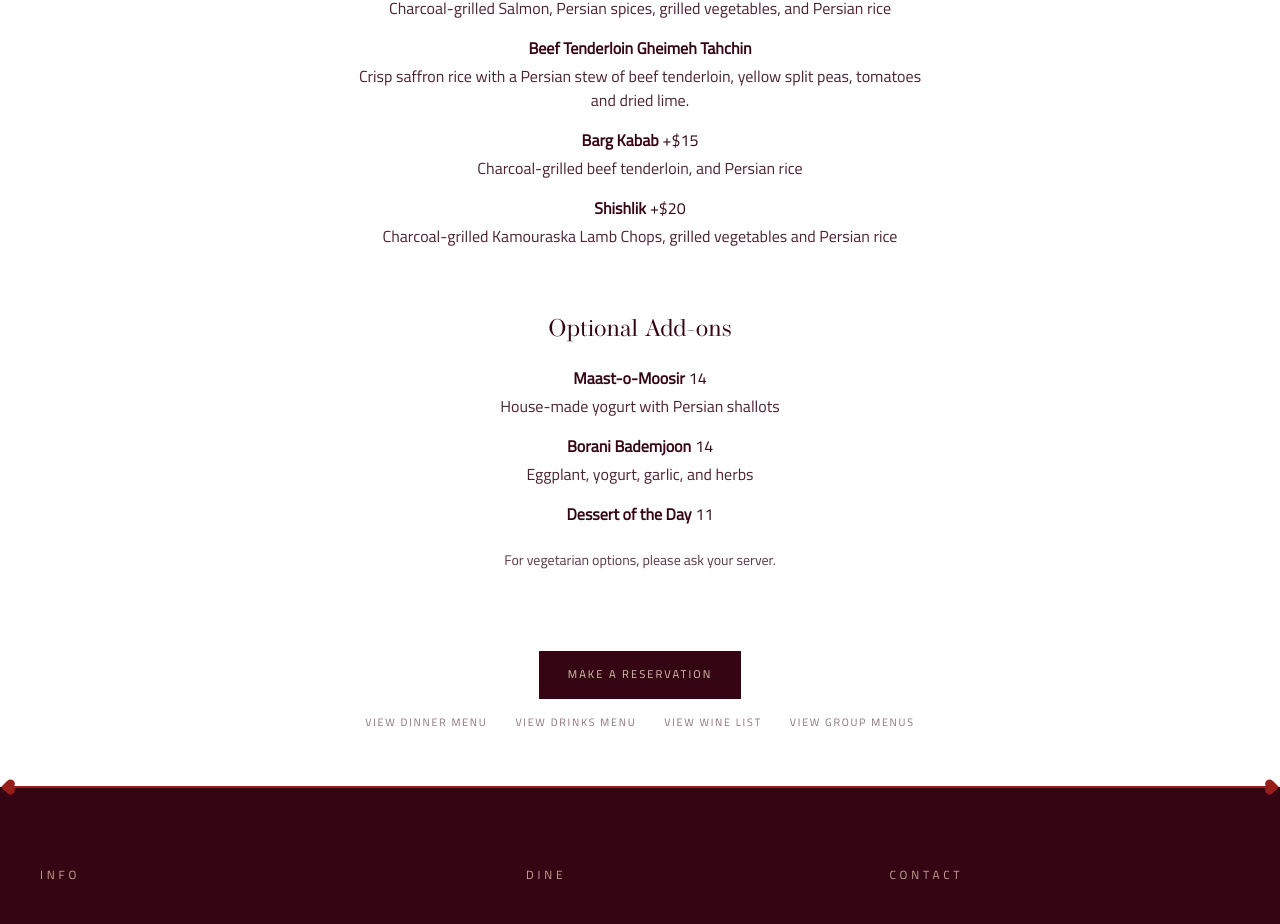
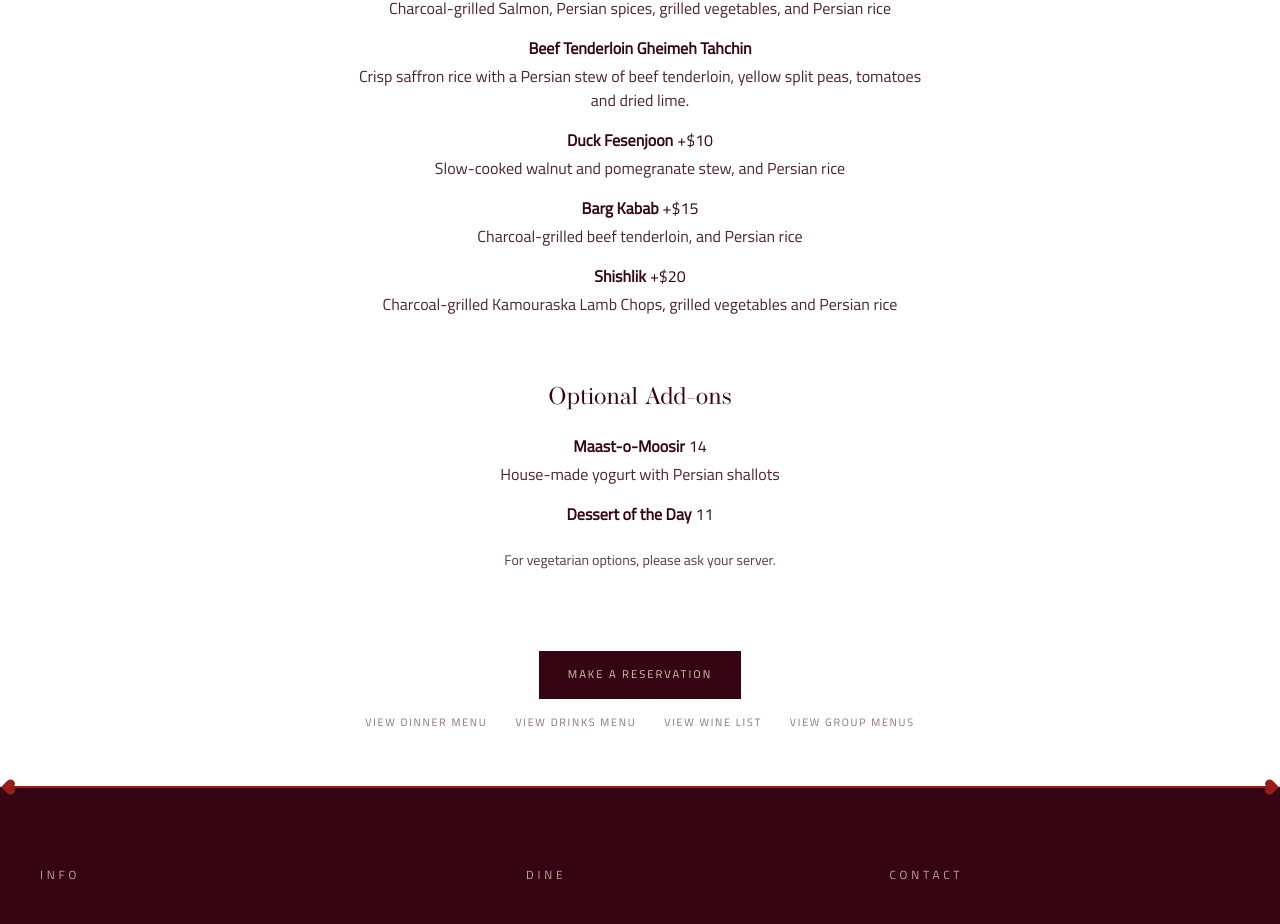
Before and after one commit to BOUS-Persian-Cuisine/website, a Next.js app: page /lunch-menu in a window 1280 px wide. Shown: the part 1334-2258 px from the top of the page. Built offline with nearby package versions, Linux system fonts and the light colour scheme.

Commit message:
Sync lunch menus and event planner with the bilingual table d’hôte

```diff
--- a/src/constants/groupEvent.ts
+++ b/src/constants/groupEvent.ts
@@ -163,7 +163,7 @@ export const extras = [
 export const lunchExtras = [
   ...pairingExtras,
   ...groupDishes
-    .filter((dish) => ["Maast-o-Moosir", "Borani Bademjoon"].includes(dish.en))
+    .filter((dish) => dish.en === "Maast-o-Moosir")
     .map((dish) => ({
       en: dish.en,
       fr: dish.fr ?? dish.en,
--- a/src/constants/lunchMenu.ts
+++ b/src/constants/lunchMenu.ts
@@ -93,6 +93,11 @@ export const lunchMenuCopy: Record<Language, LunchMenuCopy> = {
             description: "Crisp saffron rice with a Persian stew of beef tenderloin, yellow split peas, tomatoes and dried lime."
           },
           {
+            name: "Duck Fesenjoon",
+            price: "+$10",
+            description: "Slow-cooked walnut and pomegranate stew, and Persian rice"
+          },
+          {
             name: "Barg Kabab",
             price: "+$15",
             description: "Charcoal-grilled beef tenderloin, and Persian rice"
@@ -110,11 +115,6 @@ export const lunchMenuCopy: Record<Language, LunchMenuCopy> = {
         name: "Maast-o-Moosir",
         price: "14",
         description: "House-made yogurt with Persian shallots"
-      },
-      {
-        name: "Borani Bademjoon",
-        price: "14",
-        description: "Eggplant, yogurt, garlic, and herbs"
       },
       {
         name: "Dessert of the Day",
@@ -187,6 +187,11 @@ export const lunchMenuCopy: Record<Language, LunchMenuCopy> = {
             description: "Riz croustillant au safran et ragoût persan de filet de bœuf, de pois cassés jaunes, de tomates et de lime séchée."
           },
           {
+            name: "Fesenjoon au canard",
+            price: "+10 $",
+            description: "Canard mijoté aux noix de Grenoble et à la grenade, servi avec du riz persan."
+          },
+          {
             name: "Barg Kabab",
             price: "+15 $",
             description: "Filet de bœuf grillé au charbon et riz persan."
@@ -206,11 +211,6 @@ export const lunchMenuCopy: Record<Language, LunchMenuCopy> = {
         description: "Yogourt maison aux échalotes persanes."
       },
       {
-        name: "Borani Bademjoon",
-        price: "14",
-        description: "Aubergine, yogourt, ail et fines herbes."
-      },
-      {
         name: "Dessert du jour",
         price: "11"
       }
```
Also changed, not shown: 1 other file (tests, documents, lock files or other folders).
